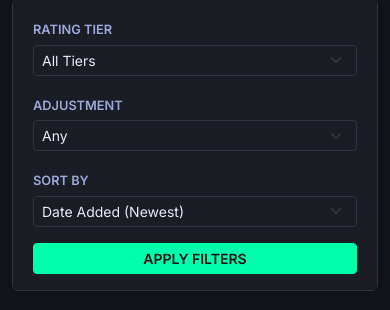
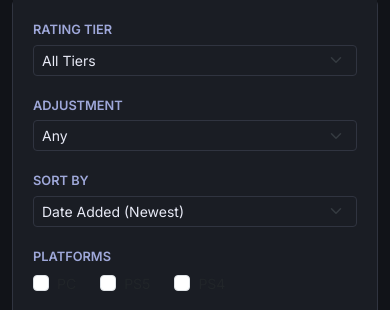
Before and after one commit to AhmedBenlakhdhar/IEGS, a Django app: page /en/games/ in a window 390 px wide. Shown: the part 237-547 px from the top of the page. Run offline with Django 5.2, Linux system fonts and the light colour scheme; a user stored in the database is signed in; data comes from the database, SQL or seed files in the repository.

Commit message:
no message

```diff
--- a/ratings/views.py
+++ b/ratings/views.py
@@ -1,4 +1,4 @@
-# ratings/views.py - FULL FILE (with i18n)
+# ratings/views.py - FULL FILE (with i18n and corrected platform filtering)
 from django.shortcuts import render, get_object_or_404, redirect, Http404
 from .models import Game, RatingTier, Flag
 from articles.models import Article # Assuming articles app exists
@@ -59,6 +59,7 @@
     selected_flag = request.GET.get('flag', '')
     requires_adjustment_filter = request.GET.get('adj', '')
     sort_by = request.GET.get('sort', '-date_added')
+    selected_platforms = request.GET.getlist('platform') # Get list of selected platforms
 
     # Apply Search Filter
     if search_query:
@@ -83,6 +84,23 @@
     elif requires_adjustment_filter == 'no':
          games_queryset = games_queryset.filter(requires_adjustment=False)
 
+    # --- Platform Filtering ---
+    platform_filters = Q()
+    if selected_platforms:
+        for plat_code in selected_platforms:
+            if plat_code == 'pc': platform_filters |= Q(available_pc=True)
+            elif plat_code == 'ps5': platform_filters |= Q(available_ps5=True)
+            elif plat_code == 'ps4': platform_filters |= Q(available_ps4=True)
+            elif plat_code == 'xbx': platform_filters |= Q(available_xbox_series=True)
+            elif plat_code == 'xb1': platform_filters |= Q(available_xbox_one=True)
+            elif plat_code == 'nsw': platform_filters |= Q(available_switch=True)
+            elif plat_code == 'and': platform_filters |= Q(available_android=True)
+            elif plat_code == 'ios': platform_filters |= Q(available_ios=True)
+
+        if platform_filters:
+            games_queryset = games_queryset.filter(platform_filters).distinct()
+    # --- End Platform Filtering ---
+
     # Apply Sorting
     valid_sort_options = ['title', '-title', 'release_date', '-release_date', 'date_added', '-date_added']
     if sort_by in valid_sort_options:
@@ -105,6 +123,19 @@
     all_tiers = RatingTier.objects.all()
     all_flags = Flag.objects.order_by('description') # Order flags alphabetically
 
+    # --- Define Platform List for Template ---
+    platform_list_for_template = [
+        {'code': 'pc', 'name': 'PC'},
+        {'code': 'ps5', 'name': 'PS5'},
+        {'code': 'ps4', 'name': 'PS4'},
+        {'code': 'xbx', 'name': 'Xbox Series'},
+        {'code': 'xb1', 'name': 'Xbox One'},
+        {'code': 'nsw', 'name': 'Switch'},
+        {'code': 'and', 'name': 'Android'},
+        {'code': 'ios', 'name': 'iOS'},
+    ]
+    # --- END Define Platform List ---
+
     context = {
         'games_page': games_page,
         'page_title': page_title, # Already translated above
@@ -116,6 +147,8 @@
         'selected_flag': selected_flag,
         'requires_adjustment_filter': requires_adjustment_filter,
         'sort_by': sort_by,
+        'selected_platforms': selected_platforms, # Pass selected platforms back
+        'platform_list_for_template': platform_list_for_template, # Pass the defined list
     }
     return render(request, 'ratings/game_list.html', context)
 
--- a/static/css/custom.css
+++ b/static/css/custom.css
@@ -155,8 +155,9 @@
 .rating-badge { display: inline-block; font-family: var(--font-heading); font-weight: 600; font-size: 0.75rem; padding: 4px 10px; border-radius: 2px; text-transform: uppercase; letter-spacing: 1px; color: #fff; margin-right: 6px; margin-bottom: 6px; text-align: center; box-shadow: inset 0 -1px 1px rgba(0,0,0,0.3); }
 .flag-symbol { font-family: 'Material Symbols Outlined'; font-weight: normal; font-style: normal; font-size: 1.1rem; line-height: 1; letter-spacing: normal; text-transform: none; display: inline-block; white-space: nowrap; word-wrap: normal; direction: ltr; -webkit-font-feature-settings: 'liga'; font-feature-settings: 'liga'; -webkit-font-smoothing: antialiased; color: var(--text-secondary); background-color: var(--bg-tertiary); border: 1px solid var(--border-color); padding: 4px 6px; border-radius: 4px; margin-right: 6px; margin-bottom: 6px; vertical-align: -2px; transition: color 0.2s, background-color 0.2s, border-color 0.2s; }
 .flag-symbol:hover { color: var(--accent-primary); border-color: var(--accent-primary); background-color: var(--bg-secondary); cursor: default; }
-.rating-icon { font-size: 1.7em; vertical-align: -2px; margin-right: 4px; }
+.rating-icon { font-size: 1.7em; vertical-align: -2px; margin-right: 4px; position: relative; top: 1px; }
 .badge.adjustment-badge { background-color: var(--bg-tertiary); color: var(--text-secondary); border: 1px solid var(--border-color); font-family: var(--font-primary); font-weight: 600; font-size: 0.75rem; padding: 7px 10px; border-radius: 4px; text-transform: uppercase; letter-spacing: 0.5px; vertical-align: middle; }
+.rating-label { position: relative; top: -2px; }
 
 /* 6. Game Detail Page */
 .detail-image-wrapper { background-color: var(--bg-element-lighter); border: 1px solid var(--border-color); padding: 0.75rem; border-radius: 6px; margin-bottom: 1.5rem; }
--- a/templates/ratings/game_list.html
+++ b/templates/ratings/game_list.html
@@ -68,8 +68,30 @@
           </select>
         </div>
 
+        {# --- Placeholder for Alignment --- #}
+        <div class="col-md-3 col-sm-6 d-none d-md-block">
+            <label class="form-label form-label-sm"> </label> {# Keep space for sort #}
+        </div>
+
+        {# --- Platform Filters (Full Width on next row essentially) --- #}
+        <div class="col-12 mt-3 mt-md-2"> {# Reduced top margin on medium+ screens #}
+          <label class="form-label form-label-sm">{% translate "Platforms" %}</label>
+          <div class="d-flex flex-wrap gap-2">
+            {# Iterate over the list passed from the view context #}
+            {% for platform_item in platform_list_for_template %}
+              <div class="form-check form-check-inline mb-1"> {# Added mb-1 for better wrapping #}
+                <input class="form-check-input" type="checkbox" name="platform" value="{{ platform_item.code }}" id="platform_{{ platform_item.code }}"
+                       {% if platform_item.code in selected_platforms %}checked{% endif %}>
+                <label class="form-check-label small" for="platform_{{ platform_item.code }}">
+                  {{ platform_item.name }}
+                </label>
+              </div>
+            {% endfor %}
+          </div>
+        </div>
+
         {# --- Submit Button --- #}
-        <div class="col-md-3 col-sm-6 text-end">
+        <div class="col-12 mt-3 text-end"> {# Full width, text-end for button #}
           <button type="submit" class="btn btn-sm btn-primary filter-apply-btn">{% translate "Apply Filters" %}</button>
         </div>
 
@@ -95,7 +117,7 @@
     </div>
     {% empty %}
       <p class="col-12 text-center text-secondary">
-        {% if search_query or selected_tier != 'all' or requires_adjustment_filter or selected_flag %}
+        {% if search_query or selected_tier != 'all' or requires_adjustment_filter or selected_flag or selected_platforms %} {# Added selected_platforms to condition #}
             {# Generate the URL into a variable first #}
             {% url 'ratings:game_list' as all_games_url %}
             {# Now use the variable inside the blocktranslate tag #}
```
